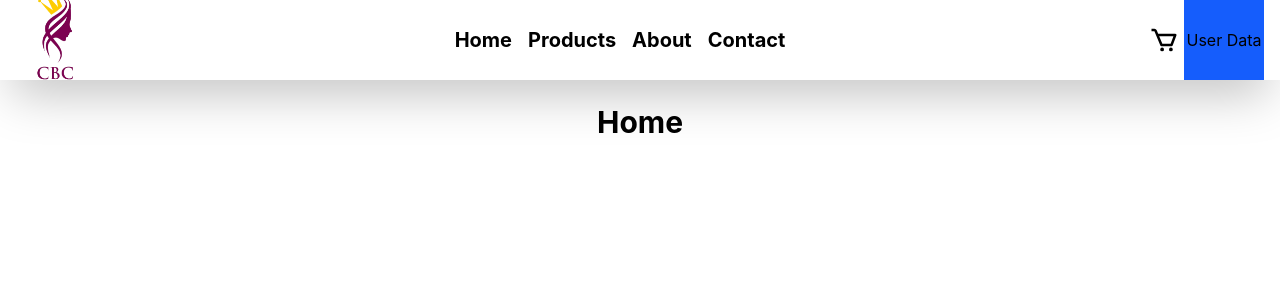
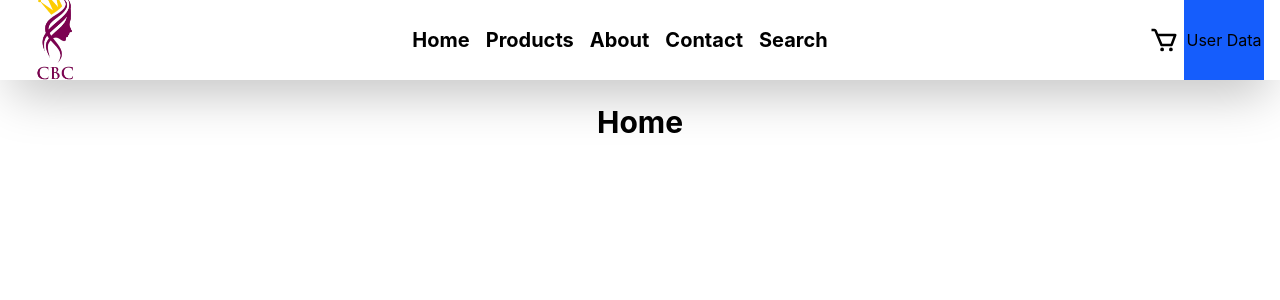
Before and after one commit to nethmikulasooriya/MERN-frontend, a React app: page / in a window 1280 px wide. Shown: the top 300 px of the page. Built offline with nearby package versions, Linux system fonts and the light colour scheme; no server answers; the HTML template or start-up script is replaced by a standard one.

Commit message:
feat: add Search link to Header component for improved navigation

```diff
--- a/src/components/header.jsx
+++ b/src/components/header.jsx
@@ -41,6 +41,9 @@ export default function Header() {
         </Link>
         <Link to="/contact" className="text-xl font-bold mx-2">
           Contact
+        </Link>
+        <Link to="/search" className="text-xl font-bold mx-2">
+          Search
         </Link>
       </nav>
 
```
